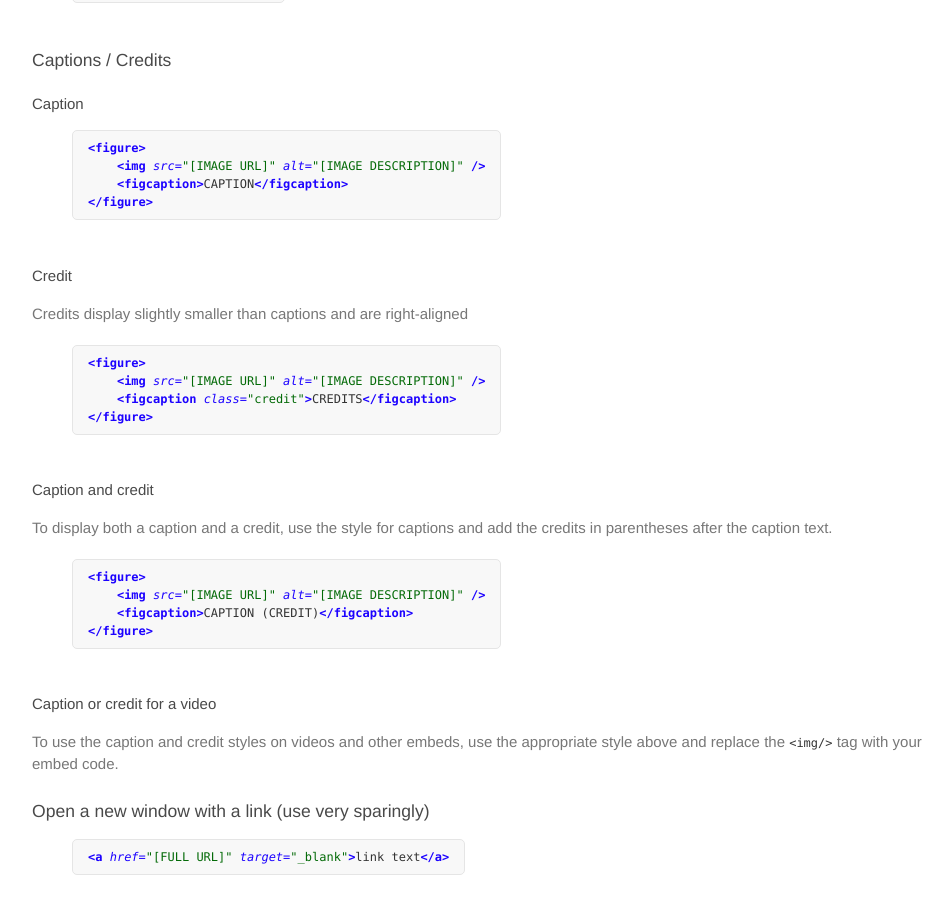
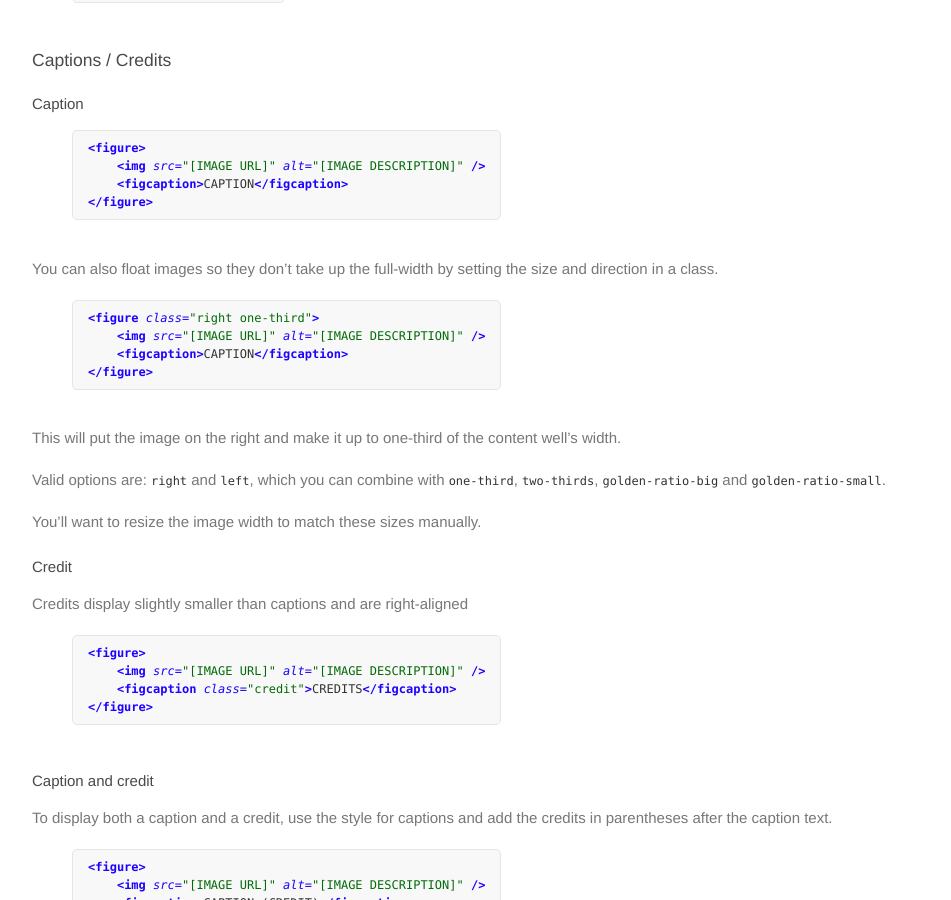
Before and after one commit to Atlantic57/html-snippets, a Jekyll site: the page built from index.md, in a window 1280 px wide and 900 px high, scrolled down 1816 px. Shown: the whole window, without its empty margins (148-1099 px from the left). Built offline with Jekyll 4.4.1, drawn with Linux system fonts in a browser that asks for light colours.

Commit message:
Adds floating inline images

```diff
--- a/index.md
+++ b/index.md
@@ -99,6 +99,24 @@ layout: main
     <figcaption>CAPTION</figcaption>
 </figure>
 {% endhighlight %}
+
+You can also float images so they don't take up the full-width by setting the size and direction
+in a class.
+
+{% highlight html %}
+<figure class="right one-third">
+    <img src="[IMAGE URL]" alt="[IMAGE DESCRIPTION]" />
+    <figcaption>CAPTION</figcaption>
+</figure>
+{% endhighlight %}
+
+This will put the image on the right and make it up to one-third of the content well's width.
+
+Valid options are: `right` and `left`, which you can combine with `one-third`, `two-thirds`,
+`golden-ratio-big` and `golden-ratio-small`.
+
+You'll want to resize the image width to match these sizes manually.
+
 
 #### Credit
 
```
